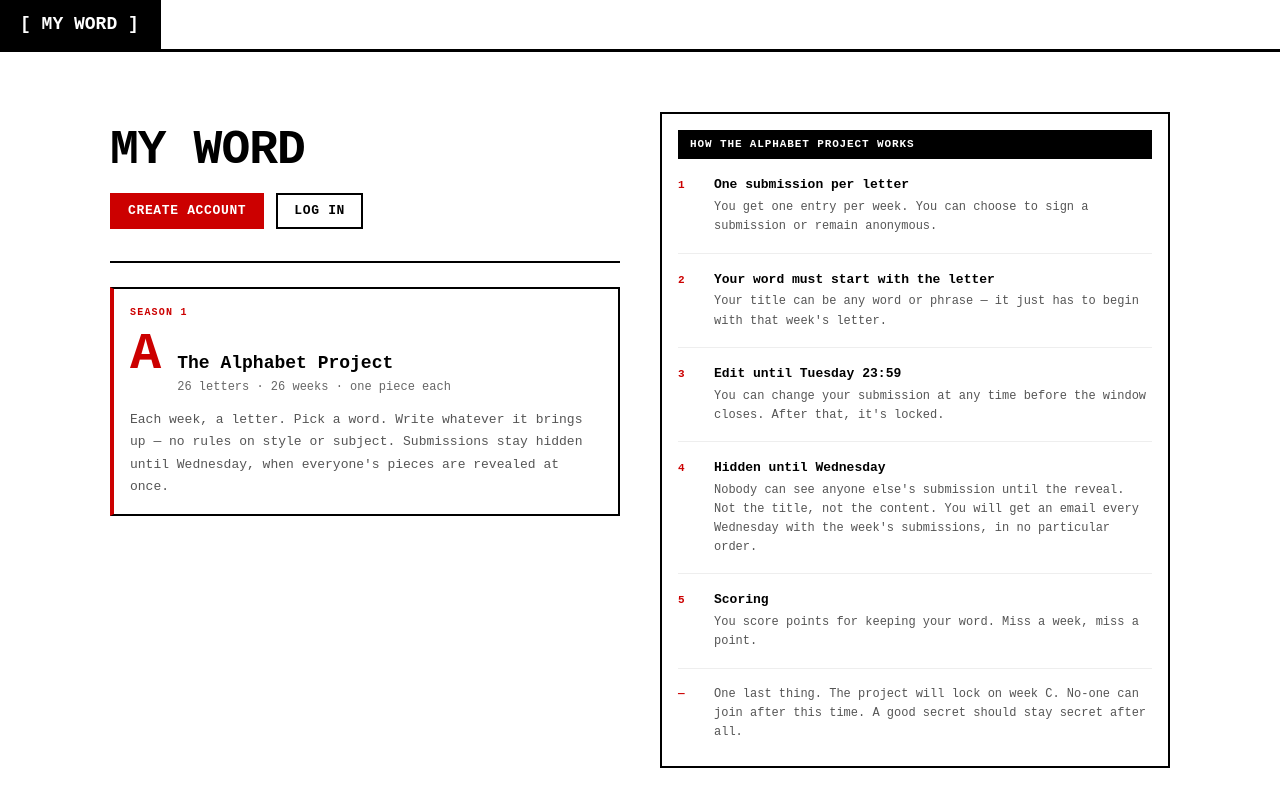
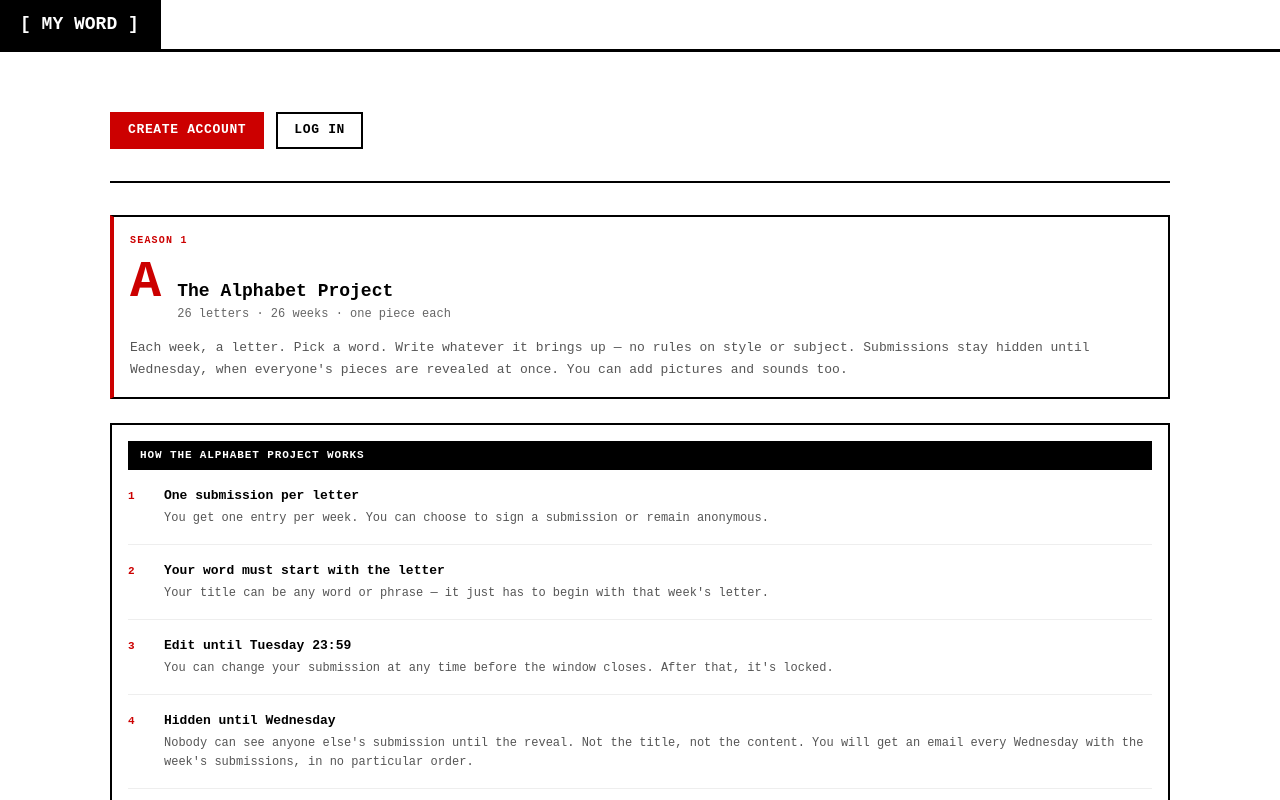
Before and after one commit to skudgambosi-creator/myword, a Next.js app: page / in a window 1280 px wide. Shown: the top 800 px of the page. Built offline with nearby package versions, Linux system fonts and the light colour scheme.

Commit message:
Tweaking the tweaks

```diff
--- a/app/groups/[id]/page.tsx
+++ b/app/groups/[id]/page.tsx
@@ -321,7 +321,7 @@ export default function GroupPage({ params }: { params: { id: string } }) {
             <div className="box-header">RULES</div>
             <div style={{ padding: '16px 0 0' }}>
               {[
-                ['One submission per letter', 'You get one entry per week. You can choose to sign a submission or remain anonymous.'],
+                ['One submission per letter', 'You get one entry per week. You can choose to sign a submission or remain anonymous. You can add pictures and sounds too.'],
                 ['Your word must start with the letter', 'Your title can be any word or phrase — it just has to begin with that week\'s letter.'],
                 ['Edit until Tuesday 23:59', 'You can change your submission at any time before the window closes. After that, it\'s locked.'],
                 ['Hidden until Wednesday', 'Nobody can see anyone else\'s submission until the reveal. Not the title, not the content. You will get an email every Wednesday with the week\'s submissions, in no particular order.'],
@@ -345,6 +345,12 @@ export default function GroupPage({ params }: { params: { id: string } }) {
           </div>
 
         </div>
+
+        {/* Bottom rule */}
+        <hr className="rule" style={{ marginTop: 60 }} />
+        <p style={{ fontSize: 11, color: '#999', textAlign: 'center' }}>
+          MOUNTFORD - GAMBOSI
+        </p>
       </div>
     </div>
   )
--- a/app/page.tsx
+++ b/app/page.tsx
@@ -10,15 +10,9 @@ export default function LandingPage() {
 
       {/* Hero */}
       <main className="page-container" style={{ paddingTop: 60, paddingBottom: 60, flex: 1 }}>
-        <div className="landing-grid">
 
-          {/* Left: Platform title + CTAs */}
-          <div>
-            <div style={{ marginBottom: 32 }}>
-              <h1 style={{ fontSize: 48, fontWeight: 'bold', marginBottom: 4, letterSpacing: '-0.02em' }}>
-                MY WORD
-              </h1>
-              <div style={{ display: 'flex', gap: 12 }}>
+        {/* CTAs */}
+        <div style={{ display: 'flex', gap: 12, marginBottom: 32 }}>
           <Link href="/register" className="btn btn-accent">
             Create Account
           </Link>
@@ -26,12 +20,11 @@ export default function LandingPage() {
             Log In
           </Link>
         </div>
-            </div>
 
         <hr className="rule" />
 
         {/* Season 1 callout */}
-            <div className="box" style={{ borderLeft: '4px solid #CC0000' }}>
+        <div className="box" style={{ borderLeft: '4px solid #CC0000', marginTop: 32, marginBottom: 24 }}>
           <div style={{ fontSize: 10, fontWeight: 'bold', textTransform: 'uppercase', letterSpacing: '0.12em', color: '#CC0000', marginBottom: 8 }}>
             Season 1
           </div>
@@ -45,13 +38,11 @@ export default function LandingPage() {
           <p style={{ fontSize: 13, color: '#555', lineHeight: 1.7, margin: 0 }}>
             Each week, a letter. Pick a word. Write whatever it brings up —
             no rules on style or subject. Submissions stay hidden until Wednesday,
-                when everyone's pieces are revealed at once.
+            when everyone's pieces are revealed at once. You can add pictures and sounds too.
           </p>
         </div>
-          </div>
 
-          {/* Right: How it works */}
-          <div>
+        {/* How it works */}
         <div className="box">
           <div className="box-header">HOW THE ALPHABET PROJECT WORKS</div>
           <div style={{ padding: '16px 0 0' }}>
@@ -78,8 +69,6 @@ export default function LandingPage() {
             </div>
           </div>
         </div>
-          </div>
-        </div>
 
         {/* Bottom rule */}
         <hr className="rule" style={{ marginTop: 60 }} />
```
Lines whose indentation alone changed are shown as unchanged.
